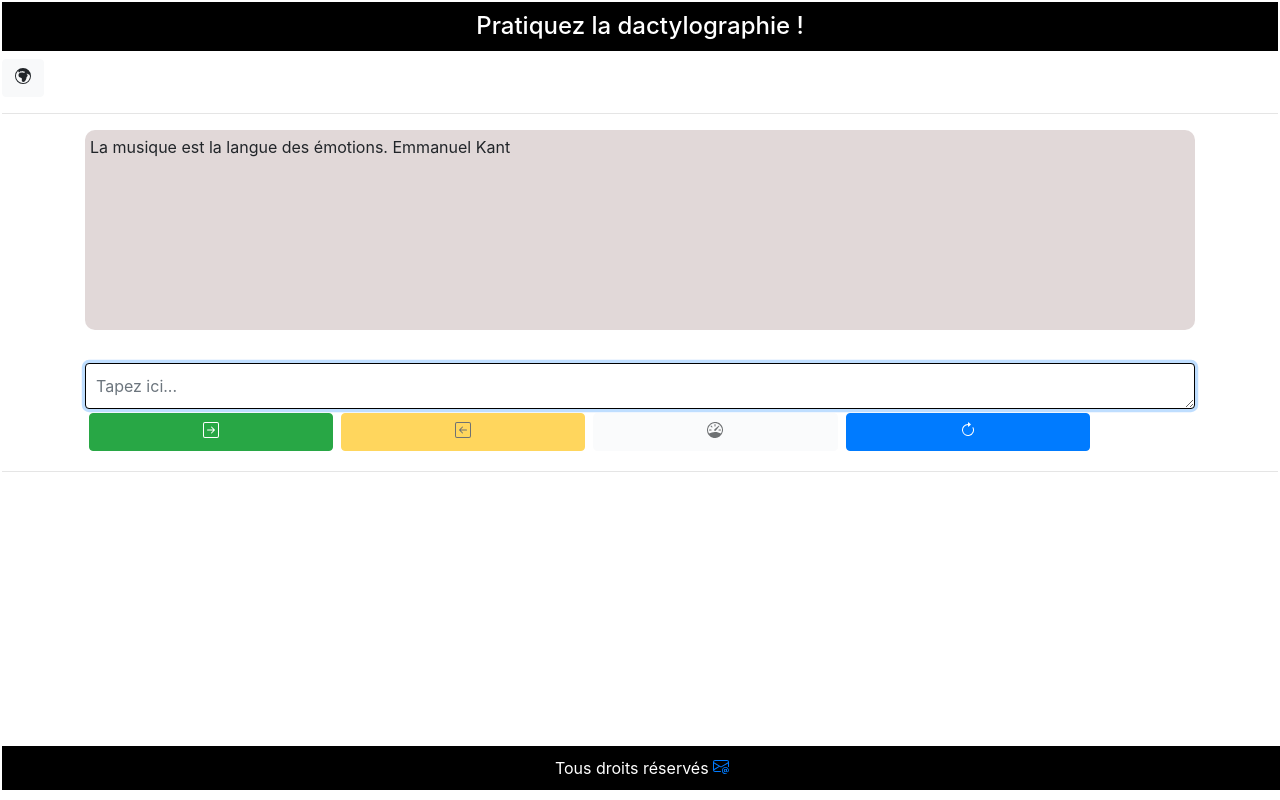
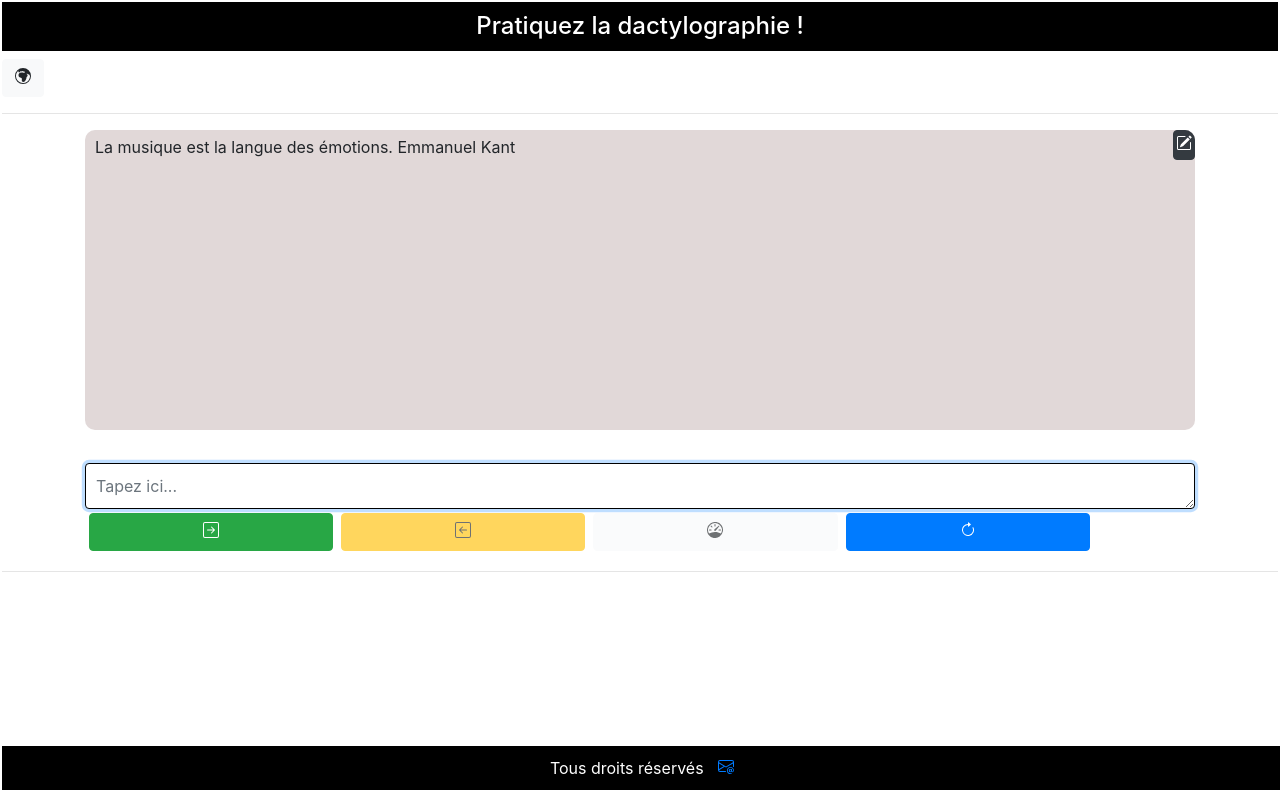
Before and after one commit to YALNEZAMI/dactylo, an Angular app: page / in a window 1280 px wide. Built offline with nearby package versions, Linux system fonts and the light colour scheme.

Commit message:
edit text

```diff
--- a/src/app/app.component.css
+++ b/src/app/app.component.css
@@ -32,11 +32,16 @@ padding: 0%;
     color: white;
 }
 #currentText{
+    position: relative;
     padding: 5px;
+    padding-right: 25px;
+    padding-left: 10px;
     border-radius: 10px;
     background-color: var(--currentBackColor);
-    min-height: 200px;
+    height: 300px;
+    overflow-y: auto;
 }
+
 #textAreaElement{
     /* visibility: hidden; */
     margin-top: 3%;
@@ -74,7 +79,7 @@ padding: 0%;
     border-radius: 10px;
 
 }
-.fixed{
+#languages{
     display: none;
     position: fixed;
     top: 30%;
@@ -87,7 +92,6 @@ padding: 0%;
     border-radius: 10px;
     z-index: 2;
     overflow-y: auto;
-
 }
 .language{
     margin: 3PX;
@@ -138,3 +142,28 @@ padding: 0%;
     width: 40px;
     height: 30px;
 }
+#displayEditTextBtn{
+    position: absolute;
+    right: 0px;
+    top: 0px;
+    z-index: 3;
+    padding: 2px;
+
+}
+#editedTextBtn{
+    width: 50%;
+}
+#finishEditTextBtn{
+    width: 50%;
+}
+#editText{
+    display: none;
+    width: 90%;
+    height: max-content;
+    position: fixed;
+    top: 25%;
+    left: 5%;
+    background-color: black;
+    z-index: 3;
+    padding: 2px;
+}
--- a/src/app/app.component.html
+++ b/src/app/app.component.html
@@ -19,7 +19,7 @@
     </svg>
   </button>
   <!--languages div-->
-  <div class="fixed" id="languages">
+  <div id="languages">
     <div>
       <button (click)="displayLangages()" class="btn btn-danger">x</button>
     </div>
@@ -52,6 +52,54 @@
   <div class="container">
     <!--current text:text to type-->
     <div class="container" id="currentText">
+      <button
+        class="btn btn-dark"
+        type="button"
+        id="displayEditTextBtn"
+        (click)="displayEditText()"
+      >
+        <svg
+          xmlns="http://www.w3.org/2000/svg"
+          width="16"
+          height="16"
+          fill="currentColor"
+          class="bi bi-pencil-square"
+          viewBox="0 0 16 16"
+        >
+          <path
+            d="M15.502 1.94a.5.5 0 0 1 0 .706L14.459 3.69l-2-2L13.502.646a.5.5 0 0 1 .707 0l1.293 1.293zm-1.75 2.456-2-2L4.939 9.21a.5.5 0 0 0-.121.196l-.805 2.414a.25.25 0 0 0 .316.316l2.414-.805a.5.5 0 0 0 .196-.12l6.813-6.814z"
+          />
+          <path
+            fill-rule="evenodd"
+            d="M1 13.5A1.5 1.5 0 0 0 2.5 15h11a1.5 1.5 0 0 0 1.5-1.5v-6a.5.5 0 0 0-1 0v6a.5.5 0 0 1-.5.5h-11a.5.5 0 0 1-.5-.5v-11a.5.5 0 0 1 .5-.5H9a.5.5 0 0 0 0-1H2.5A1.5 1.5 0 0 0 1 2.5z"
+          />
+        </svg>
+      </button>
+      <div id="editText">
+        <form id="editTextForm" (ngSubmit)="editText()">
+          <textarea
+            class="form-control"
+            [placeholder]="getPlaceholder()"
+            #editTextElement
+            [(ngModel)]="editedText"
+            name="editText"
+            id="editTextElement"
+            cols="70"
+            rows="10"
+          ></textarea>
+          <button id="editedTextBtn" type="submit" class="btn btn-success">
+            {{ getEditTrans() }}
+          </button>
+          <button
+            id="finishEditTextBtn"
+            (click)="displayEditText()"
+            class="btn btn-warning"
+            type="button"
+          >
+            {{ getFinishTrans() }}
+          </button>
+        </form>
+      </div>
       <span
         *ngFor="let letter of getCurrentTextTab(); let i = index"
         [id]="i"
@@ -76,7 +124,6 @@
       ></textarea>
     </form>
     <!--next text button-->
-
     <button
       title="next"
       id="next"
@@ -183,7 +230,7 @@
     </button>
   </div>
   <footer class="text-center">
-    <span> {{ getFooterSentence() }} </span>
+    <span style="margin-right: 10px"> {{ getFooterSentence() }} </span>
     <a href="mailto:yaseralnezami@gmail.com"
       ><svg
         xmlns="http://www.w3.org/2000/svg"
--- a/src/app/app.component.ts
+++ b/src/app/app.component.ts
@@ -30,13 +30,13 @@ export class AppComponent {
       flag: ArabeFlag,
     },
   ];
+  editedText: string = '';
   currentLanguage: string = 'fr';
   nbrErrors: number = 0; //number of errors
   textArea: string = ''; //text from textarea
   @ViewChild('textAreaElement', { static: false }) textAreaElement: ElementRef =
     {} as ElementRef; //textarea element
   currentText: string = ''; //current text to be typed
-  currentTextTab: any = ''; //current text to be typed as array(to get each letter and move the cursor)
   textes: string[] = []; //set of all available texts
   dateStart: Date = new Date(); //start time
   dateEnd: Date = new Date(); //end time
@@ -53,10 +53,9 @@ export class AppComponent {
     // this.textes.unshift(`Commençons...`); //add empty text to the beginning of the array
 
     this.currentText = this.textes[0]; //set current text
-    this.currentTextTab = this.currentText.split(''); //set current text as array
-    this.currentTextTab = this.currentTextTab.filter(
-      (value: string) => value != '\n'
-    ); //remove \n from array
+    //set edited text to current text
+    this.editedText = this.currentText;
+
     setTimeout(() => {
       //focus on textarea
       if (this.textAreaElement && this.textAreaElement.nativeElement) {
@@ -90,7 +89,9 @@ export class AppComponent {
   }
   //get the current text as array
   getCurrentTextTab() {
-    return this.currentTextTab;
+    let tab = this.currentText.split('');
+    tab = tab.filter((value: string) => value != '\n'); //remove \n from array
+    return tab;
   }
   //get the time between start and end of the test
   getTestTime() {
@@ -128,6 +129,8 @@ export class AppComponent {
   restart() {
     //first restart
     setTimeout(() => {
+      //set edited text to current text
+      this.editedText = this.currentText;
       //remove bg-success and bg-danger classes
       let length = this.currentText.length;
       for (let i = 0; i < length; i++) {
@@ -223,7 +226,6 @@ export class AppComponent {
   //go to next text
   next() {
     let i = this.textes.indexOf(this.currentText) + 1;
-    this.currentTextTab = this.textes[i].split('');
     this.currentText = this.textes[i];
     this.restart();
   }
@@ -231,7 +233,6 @@ export class AppComponent {
   previous() {
     this.restart();
     let i = this.textes.indexOf(this.currentText) - 1;
-    this.currentTextTab = this.textes[i].split('');
     this.currentText = this.textes[i];
   }
   //get if there is no next text
@@ -267,10 +268,7 @@ export class AppComponent {
         );
         this.textes = this.shuffleArray(TEXTS_FR_WithoutSpecialCaracter); //set textes
         this.currentText = this.textes[0]; //set current text
-        this.currentTextTab = this.currentText.split(''); //set current text as array
-        this.currentTextTab = this.currentTextTab.filter(
-          (value: string) => value != '\n'
-        ); //remove \n from array
+
         break;
       case 'en':
         //filter special characters
@@ -281,10 +279,7 @@ export class AppComponent {
         );
         this.textes = this.shuffleArray(TEXTS_EN_WithoutSpecialCaracter); //set textes
         this.currentText = this.textes[0]; //set current text
-        this.currentTextTab = this.currentText.split(''); //set current text as array
-        this.currentTextTab = this.currentTextTab.filter(
-          (value: string) => value != '\n'
-        ); //remove \n from array
+
         break;
       case 'ar':
         //filter special characters
@@ -295,10 +290,7 @@ export class AppComponent {
         );
         this.textes = this.shuffleArray(TEXTS_AR_WithoutSpecialCaracter); //set textes
         this.currentText = this.textes[0]; //set current text
-        this.currentTextTab = this.currentText.split(''); //set current text as array
-        this.currentTextTab = this.currentTextTab.filter(
-          (value: string) => value != '\n'
-        ); //remove \n from array
+
         break;
 
       default:
@@ -416,4 +408,35 @@ export class AppComponent {
         return 'mots/min';
     }
   }
+  getEditTrans() {
+    switch (this.currentLanguage) {
+      case 'fr':
+        return 'Modifier';
+      case 'en':
+        return 'Edit';
+      case 'ar':
+        return 'تعديل';
+
+      default:
+        return 'Modifier';
+    }
+  }
+  editText() {
+    console.log('editText');
+
+    this.displayEditText();
+    this.currentText = this.editedText;
+  }
+  displayEditText() {
+    let result = document.getElementById('editText') as HTMLDivElement;
+    if (result.style.display == 'block') {
+      this.hideEditText();
+    } else {
+      result.style.display = 'block';
+    }
+  }
+  hideEditText() {
+    let result = document.getElementById('editText') as HTMLDivElement;
+    result.style.display = 'none';
+  }
 }
```
